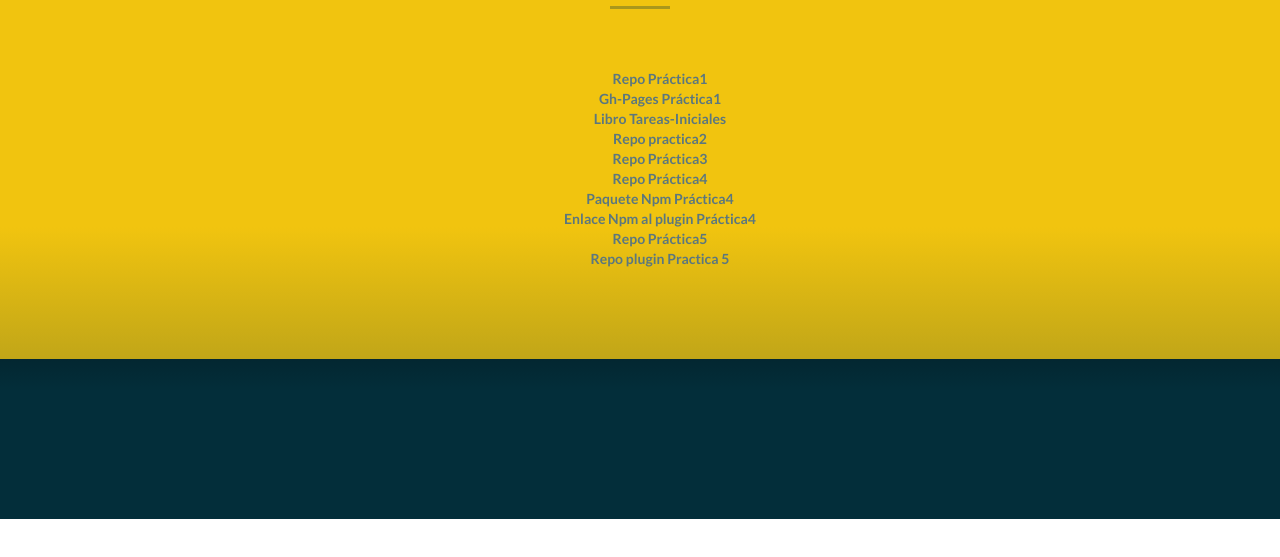
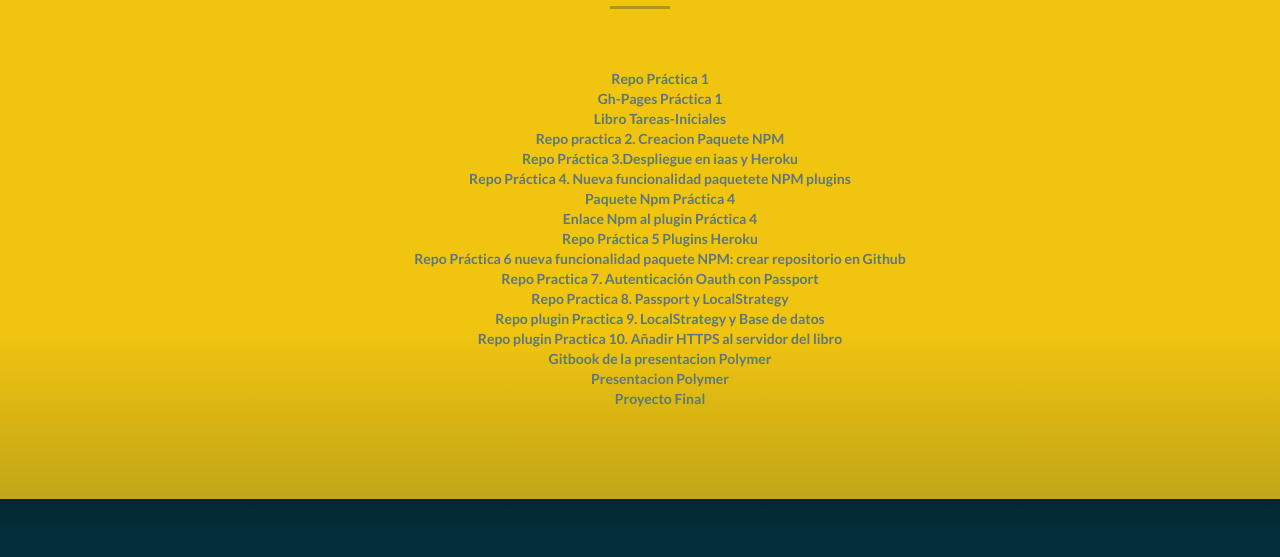
Before and after one commit to PedroRamosRguez/alu0100505078.github.io, a plain HTML site: page asignaturas/sytw.html in a window 1280 px wide. Shown: the part 715-1272 px from the top of the page. Before the commit the page ends 1234 px from the top, so only its background shows below. Drawn offline with nearby package versions, Linux system fonts and the light colour scheme; some packages are replaced by stand-ins of ours; files that its build step writes are made by us from their sources; a script that the page names is missing; files whose address does not match are found by name.

Commit message:
Actualizada la web

```diff
--- a/asignaturas/sytw.html
+++ b/asignaturas/sytw.html
@@ -65,25 +65,40 @@
         <div class="clearfix"></div>
       </div>
       <ol>
-          <li><strong><a href="https://github.com/ULL-ESIT-SYTW-1617/tareas-iniciales-rafadanipedro" > Repo Práctica1 </a></strong>
+          <li><strong><a href="https://github.com/ULL-ESIT-SYTW-1617/tareas-iniciales-rafadanipedro" > Repo Práctica 1 </a></strong>
           </li>
-          <li><strong><a href="https://ull-esit-sytw-1617.github.io/tareas-iniciales-rafadanipedro" > Gh-Pages Práctica1 </a></strong>
+          <li><strong><a href="https://ull-esit-sytw-1617.github.io/tareas-iniciales-rafadanipedro" > Gh-Pages Práctica 1 </a></strong>
           </li>
           <li><strong><a href="https://alu0100505078.gitbooks.io/tareas-iniciales-rafadanipedro/content/" > Libro Tareas-Iniciales </a></strong>
           </li>
-          <li><strong><a href="https://github.com/ULL-ESIT-SYTW-1617/creacion-de-paquetes-y-modulos-en-nodejs-rafadanipedro" >Repo practica2 </a></strong>
+          <li><strong><a href="https://github.com/ULL-ESIT-SYTW-1617/creacion-de-paquetes-y-modulos-en-nodejs-rafadanipedro" >Repo practica 2. Creacion Paquete NPM</a></strong>
           </li>
-          <li><strong><a href="https://github.com/ULL-ESIT-SYTW-1617/practica-despliegues-en-iaas-y-heroku-rafadanipedro" > Repo Práctica3 </a></strong>
+          <li><strong><a href="https://github.com/ULL-ESIT-SYTW-1617/practica-despliegues-en-iaas-y-heroku-rafadanipedro" > Repo Práctica 3.Despliegue en iaas y Heroku </a></strong>
           </li>
-          <li><strong><a href="https://github.com/ULL-ESIT-SYTW-1617/gitbook-start-iaas-ull-es-rafadanipedro" >Repo Práctica4 </a></strong>
+          <li><strong><a href="https://github.com/ULL-ESIT-SYTW-1617/gitbook-start-iaas-ull-es-rafadanipedro" >Repo Práctica 4. Nueva funcionalidad paquetete NPM plugins </a></strong>
           </li>
-          <li><strong><a href="https://www.npmjs.com/package/gitbook-start-rafadanipedro" > Paquete Npm Práctica4 </a></strong>
+          <li><strong><a href="https://www.npmjs.com/package/gitbook-start-rafadanipedro" > Paquete Npm Práctica 4 </a></strong>
           </li>
-          <li><strong><a href="https://www.npmjs.com/package/plugin-iaas-rafadanipedro" > Enlace Npm al plugin Práctica4 </a></strong>
+          <li><strong><a href="https://www.npmjs.com/package/plugin-iaas-rafadanipedro" > Enlace Npm al plugin Práctica 4 </a></strong>
           </li>
-          <li><strong><a href="https://github.com/ULL-ESIT-SYTW-1617/gitbook-start-heroku-rafadanipedro" > Repo Práctica5 </a></strong>
+          <li><strong><a href="https://github.com/ULL-ESIT-SYTW-1617/gitbook-start-heroku-rafadanipedro" > Repo Práctica 5 Plugins Heroku </a></strong>
           </li>
-          <li><strong><a href="https://github.com/ULL-ESIT-SYTW-1617/practica-plugins-heroku-rafadanipedro" > Repo plugin Practica 5</a></strong>
+          <li><strong><a href="https://github.com/ULL-ESIT-SYTW-1617/crear-repositorio-en-github-rafadanipedro" > Repo Práctica 6 nueva funcionalidad paquete NPM: crear repositorio en Github</a></strong>
+          </li>
+          <li><strong><a href="https://github.com/ULL-ESIT-SYTW-1617/autenticacion-oauth-con-passport-rafadanipedro" > Repo Practica 7. Autenticación Oauth con Passport</a></strong>
+          </li>
+          <li><strong><a href="https://github.com/ULL-ESIT-SYTW-1617/passport-y-localstrategy-rafadanipedro" > Repo Practica 8. Passport y LocalStrategy</a></strong>
+          </li>
+          <li><strong><a href="https://github.com/ULL-ESIT-SYTW-1617/practica-localstrategy-y-base-de-datos-rafadanipedro" > Repo plugin Practica 9. LocalStrategy y Base de datos </a></strong>
+          </li>
+          <li><strong><a href="https://github.com/ULL-ESIT-SYTW-1617/https-al-servidor-del-libro-rafadanipedro" > Repo plugin Practica 10. Añadir HTTPS al servidor del libro</a></strong>
+          </li>
+          <li><strong><a href=" https://ull-esit-sytw-1617.github.io/presentaciones-todos/polymer/" > Gitbook de la presentacion Polymer</a></strong>
+          </li>
+          <li><strong><a href=" https://github.com/ULL-ESIT-SYTW-1617/PresentacionPolymer_SYTW" > Presentacion Polymer</a></strong>
+          </li>
+          </li>
+          <li><strong><a href="https://github.com/ULL-ESIT-SYTW-1617/proyecto-sytw-16-17-rafadanipedro" > Proyecto Final</a></strong>
           </li>
 
       </ol>
```
